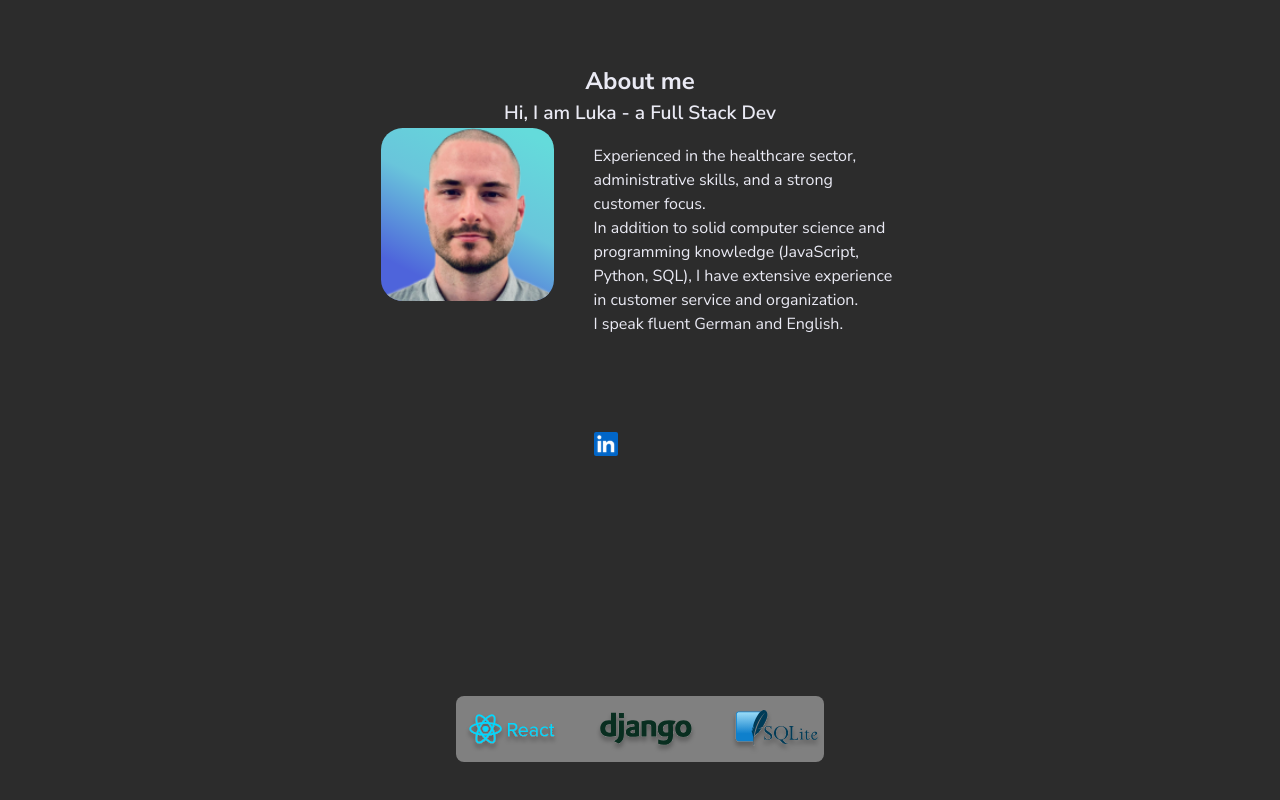
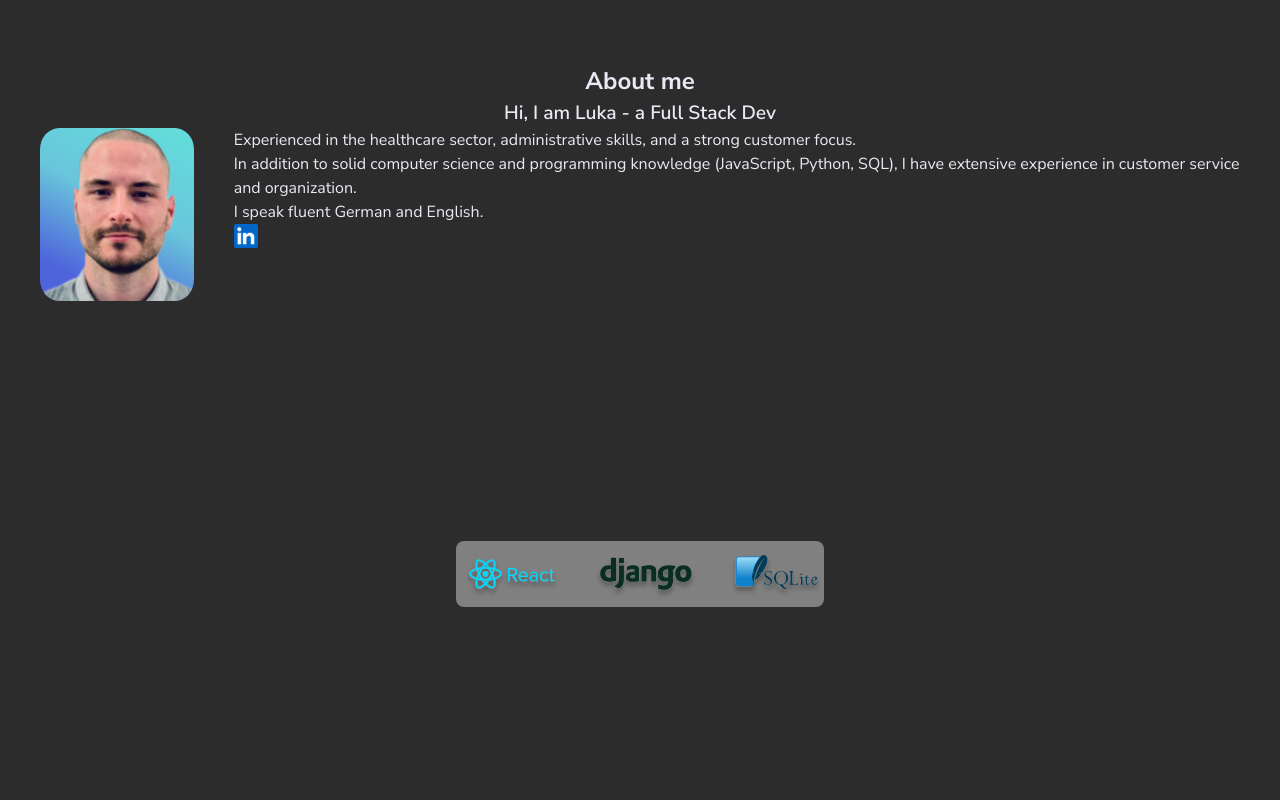
Before and after one commit to lukacafuta/Excuse-Generator, a React (Vite) app in the folder Frontend/: page / in a window 1280 px wide. Shown: the part 2134-2934 px from the top of the page. After the commit the page ends 2781 px from the top, so only its background shows below. Built offline with nearby package versions, Linux system fonts and the light colour scheme.

Commit message:
changed p to div

```diff
--- a/Frontend/src/components/sections/AboutMeSection.jsx
+++ b/Frontend/src/components/sections/AboutMeSection.jsx
@@ -10,12 +10,12 @@ export default function AboutMeSection() {
                     <img className="profile-photo" src="/luka-profile-photo.png" alt="profile photo"/>
                 </div>
                 <div className="about-me-text-linkedin">
-                    <p>
+                    <div className="text">
                         Experienced in the healthcare sector, administrative skills, and a strong customer focus.<br/>
                         In addition to solid computer science and programming knowledge (JavaScript, Python, SQL), I
                         have extensive experience in customer service and organization.<br/>
                         I speak fluent German and English.
-                    </p>
+                    </div>
                     <img src="/linkedin-logo.svg" alt="linkedin logo"/>
                 </div>
             </div>
```
